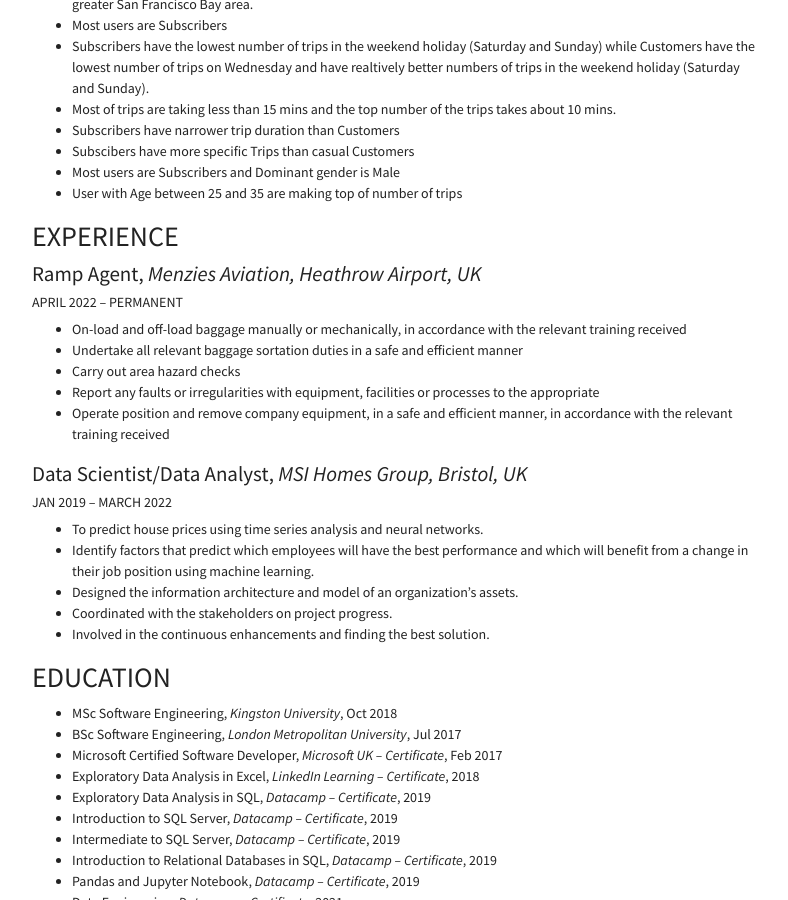
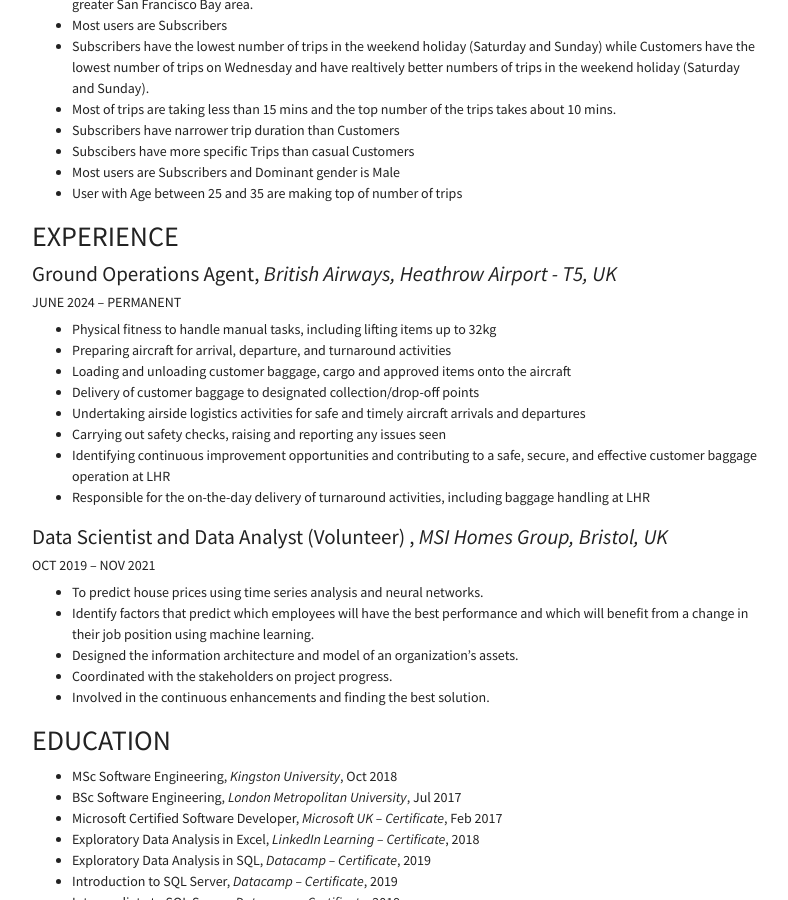
Before and after one commit to ayyoonis/ayoonis.github.io, a Jekyll site: the page built from Resume.md, in a window 1280 px wide and 900 px high, scrolled down 1236 px. Shown: the whole window, without its empty margins (338-1126 px from the left). Built offline with Jekyll 4.4.1, drawn with Linux system fonts in a browser that asks for light colours; nearby versions of some CDN libraries; our own code applies the rules of GitHub Pages for plain Markdown files; some of the changed text lies outside the part shown.

Commit message:
Update Resume.md

```diff
--- a/Resume.md
+++ b/Resume.md
@@ -50,17 +50,20 @@
 - User with Age between 25 and 35 are making top of number of trips
 
 ## EXPERIENCE
-####  Ramp Agent, *Menzies Aviation, Heathrow Airport, UK*
-###### APRIL 2022 – PERMANENT
-- On-load and off-load baggage manually or mechanically, in accordance with the relevant training received
-- Undertake all relevant baggage sortation duties in a safe and efficient manner
-- Carry out area hazard checks
-- Report any faults or irregularities with equipment, facilities or processes to the appropriate
-- Operate position and remove company equipment, in a safe and efficient manner, in accordance with the relevant training received
+####  Ground Operations Agent, *British Airways, Heathrow Airport - T5, UK*
+###### JUNE 2024 – PERMANENT
+- Physical fitness to handle manual tasks, including lifting items up to 32kg
+- Preparing aircraft for arrival, departure, and turnaround activities
+- Loading and unloading customer baggage, cargo and approved items onto the aircraft
+- Delivery of customer baggage to designated collection/drop-off points
+- Undertaking airside logistics activities for safe and timely aircraft arrivals and departures
+- Carrying out safety checks, raising and reporting any issues seen
+- Identifying continuous improvement opportunities and contributing to a safe, secure, and effective customer baggage operation at LHR
+- Responsible for the on-the-day delivery of turnaround activities, including baggage handling at LHR
 
 
-#### Data Scientist/Data Analyst, *MSI Homes Group, Bristol, UK*
-###### JAN 2019 – MARCH 2022
+#### Data Scientist and Data Analyst (Volunteer)	, *MSI Homes Group, Bristol, UK*
+###### OCT 2019 – NOV 2021
 - To predict house prices using time series analysis and neural networks.
 - Identify factors that predict which employees will have the best performance and which will benefit from a change in their job position using machine learning.
 - Designed the information architecture and model of an organization's assets.
```
Also changed, not shown: other parts of Resume.md (+1 -1 lines).
